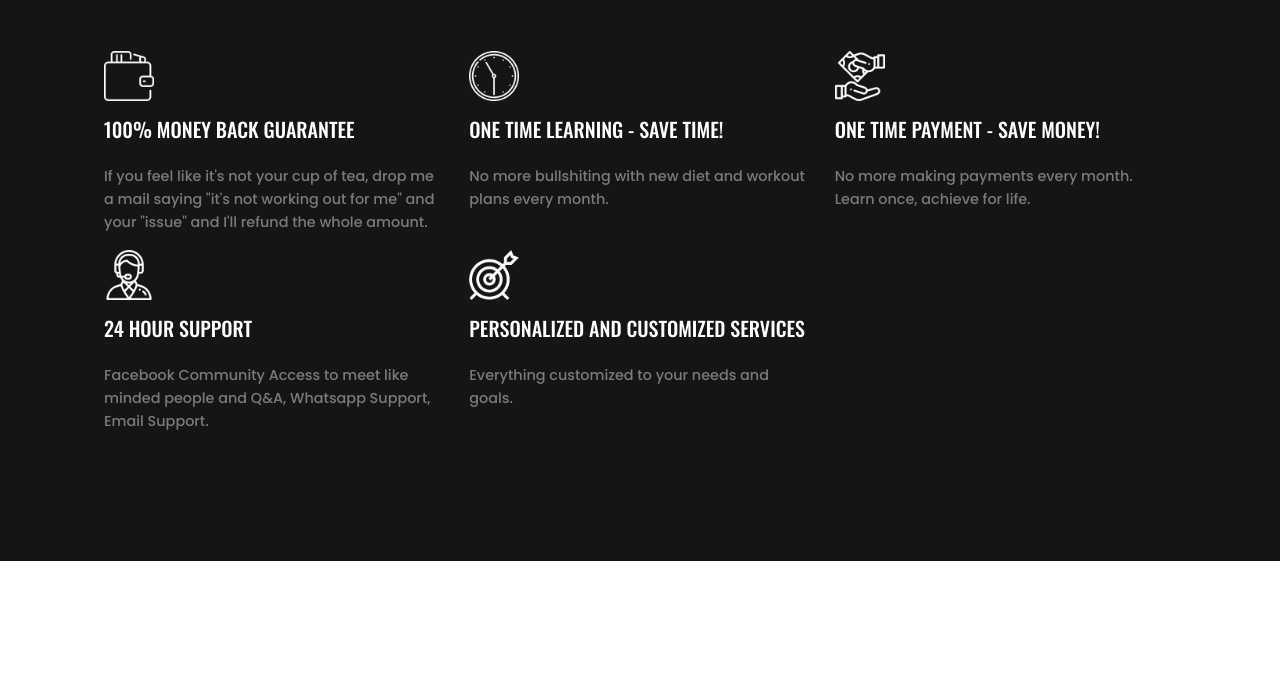
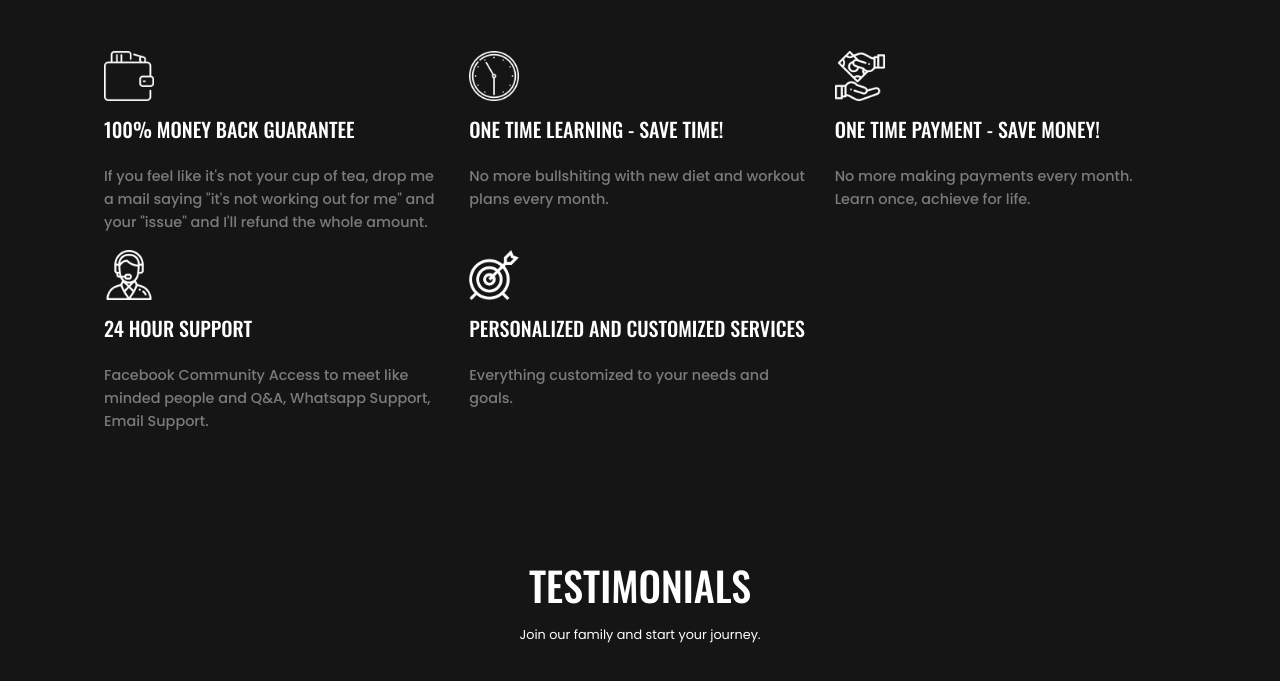
Before and after one commit to zzZehran/shehroz-alam, a Next.js app: page / in a window 1280 px wide. Shown: the part 2476-3157 px from the top of the page. Before the commit the page ends 3037 px from the top, so only its background shows below. Built offline with nearby package versions, Linux system fonts and the light colour scheme.

Commit message:
added yt testimonials

```diff
--- /dev/null
+++ b/app/components/Testimonials.jsx
@@ -0,0 +1,36 @@
+import React from "react";
+
+export default function Testimonials() {
+  return (
+    <div className="testimonials container">
+      <h2>TESTIMONIALS</h2>
+      <p className="mt-3">Join our family and start your journey.</p>
+      <div className="yt-video row mt-5">
+        <div className="col-lg-3">
+          <iframe
+            src="https://www.youtube.com/embed/CbOPMXdmldI"
+            title="YouTube video player"
+          ></iframe>
+        </div>
+        <div className="col-lg-3">
+          <iframe
+            src="https://www.youtube.com/embed/I5Ba_ftVlsA"
+            title="YouTube video player"
+          ></iframe>
+        </div>
+        <div className="col-lg-3">
+          <iframe
+            src="https://www.youtube.com/embed/Fxo5rvcagow"
+            title="YouTube video player"
+          ></iframe>
+        </div>
+        <div className="col-lg-3">
+          <iframe
+            src="https://www.youtube.com/embed/hTKrx5y247Y"
+            title="YouTube video player"
+          ></iframe>
+        </div>
+      </div>
+    </div>
+  );
+}
--- a/app/components/style.css
+++ b/app/components/style.css
@@ -4,6 +4,9 @@
 * {
   font-family: "oswald", sans-serif;
   /* font-family: "Poppins", sans-serif; */
+}
+body {
+  background-color: #151515;
 }
 .carousel-item {
   height: 100vh;
@@ -214,5 +217,24 @@
   font-size: 0.9rem;
   color: rgb(123, 123, 123);
 }
+/* about end */
 
-/* about end */
+/* testimonials start */
+.testimonials h2 {
+  color: white;
+  text-align: center;
+  font-size: 2.5rem;
+}
+.testimonials p {
+  font-family: "Poppins";
+  text-align: center;
+  color: white;
+  font-size: 0.8rem;
+}
+.yt-video {
+  height: 50vh;
+}
+.yt-video iframe {
+  height: 100%;
+}
+/* testimonials end */
--- a/app/home/page.jsx
+++ b/app/home/page.jsx
@@ -4,6 +4,7 @@ import Carousel from "../components/Carousel";
 import Programs from "../components/Programs";
 import Newsletter from "../components/Newsletter";
 import About from "../components/About";
+import Testimonials from "../components/Testimonials";
 
 export default function HomePage() {
   return (
@@ -13,6 +14,7 @@ export default function HomePage() {
       <Programs />
       <Newsletter />
       <About />
+      <Testimonials />
     </>
   );
 }
```
